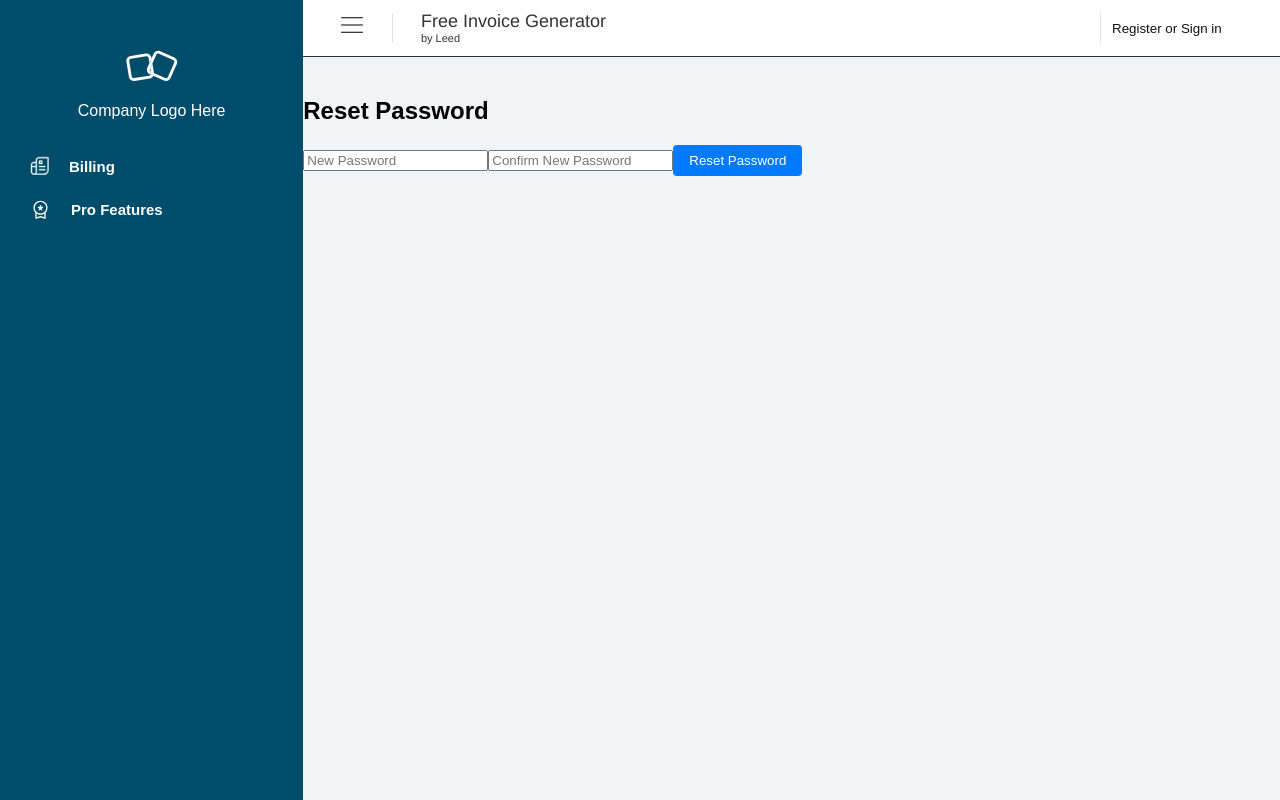
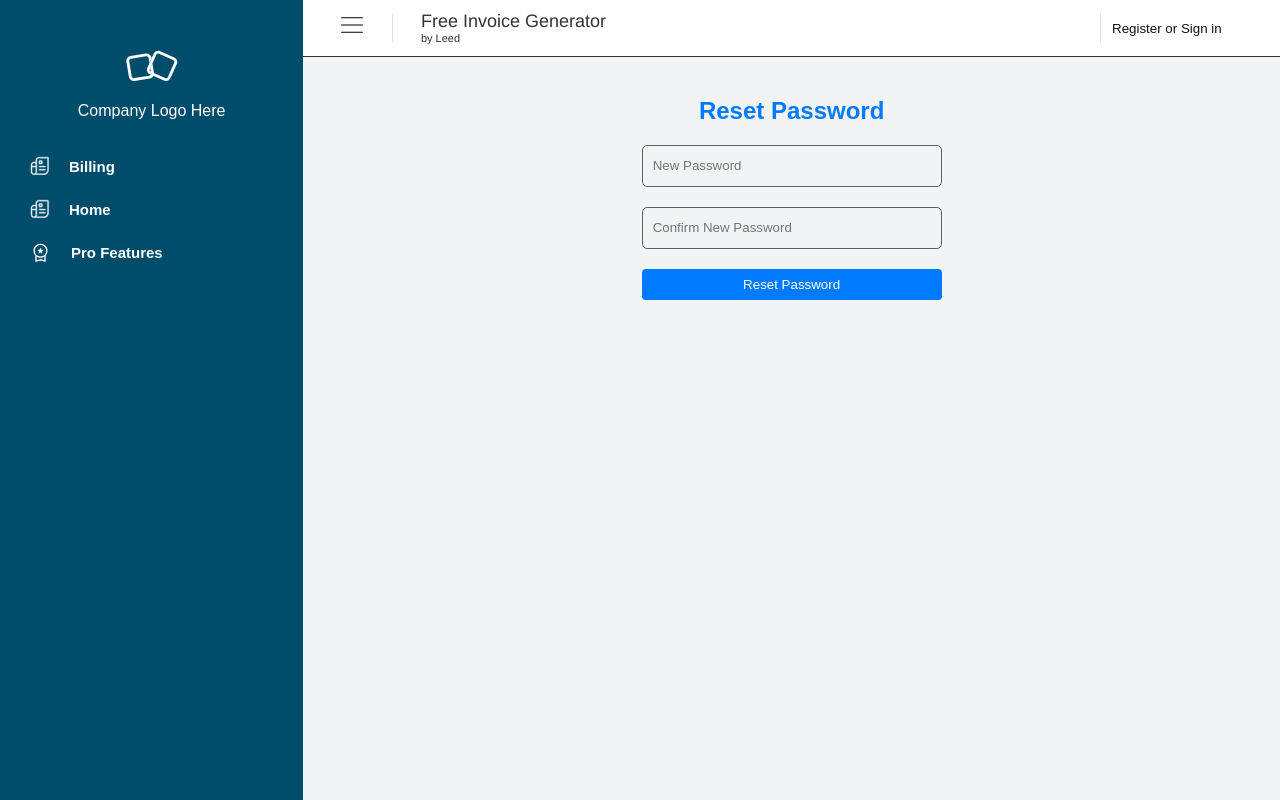
Before and after one commit to adnanmalik3737/invoice-generator, a React (Create React App) app: page /resetpassword in a window 1280 px wide. Built offline with nearby package versions, Linux system fonts and the light colour scheme.

Commit message:
user profile chnages, logout added

```diff
--- a/src/App.js
+++ b/src/App.js
@@ -1,5 +1,5 @@
 import "./App.css";
-import React, { useState } from "react";
+import React, { useState, useEffect } from "react";
 import { BrowserRouter as Router, Routes, Route } from "react-router-dom";
 import Sidebar from "./screens/Navbar/LeftNavbar";
 import SignaturePopup from "./screens/MainForm/SignaturePopup";
@@ -10,12 +10,20 @@ import HeaderBar from "./screens/HeaderBar/Header.js";
 import ResetPassword from "./screens/HeaderBar/ResetPassword.js";
 import SidebarOptions from "./screens/Sidebar/SidebarOptions";
 import UserProfile from "./screens/HeaderBar/UserProfile";
+
 function App() {
   const [isPopupOpen, setIsPopupOpen] = useState(false);
   const [selectedColor, setSelectedColor] = useState();
   const openPopup = () => {
     setIsPopupOpen(true);
   };
+
+  // useEffect(() => {
+  //   const isLoggedIn = localStorage.getItem("isUserLoggedIn");
+  //   if (isLoggedIn === "true") {
+  //     setIsUserLoggedIn(true);
+  //   }
+  // }, []);
 
   const [showUserProfile, setShowUserProfile] = useState(false);
 
@@ -57,6 +65,7 @@ function App() {
             <div className="navComponents">
               {showUserProfile && <UserProfile />}
               <Routes>
+                <Route path="/home"></Route>
                 <Route path="/create-invoice" element={<MainForm />}></Route>
                 <Route path="/history" element={<SignaturePopup />}></Route>
                 <Route
@@ -81,9 +90,8 @@ function App() {
                   element={<ResetPassword />}
                 ></Route>
 
-                {showUserProfile && (
-                  <Route path="/user-profile" element={<UserProfile />}></Route>
-                )}
+                {showUserProfile && <></>}
+                <Route path="/user-profile" element={<UserProfile />}></Route>
               </Routes>
               {/* <div className="sidebarOptions">
                 <SidebarOptions
--- a/src/screens/HeaderBar/Account.css
+++ b/src/screens/HeaderBar/Account.css
@@ -151,6 +151,13 @@
   clear: both;
 }
 
+.getLogout {
+  width: 300px;
+  display: flex;
+  justify-content: space-between;
+  margin: auto;
+}
+
 .socialLogins {
   display: flex;
   width: 100%;
@@ -171,6 +178,7 @@
   margin: auto;
   padding: 12px;
   width: 20px;
+  cursor: pointer;
 }
 
 .response-details {
--- a/src/screens/HeaderBar/Header.js
+++ b/src/screens/HeaderBar/Header.js
@@ -1,6 +1,7 @@
 import React, { useState } from "react";
 import "./HeaderStyle.css";
 import Accounts from "./Accounts";
+import { Link } from "react-router-dom";
 import UserProfile from "./UserProfile";
 
 const HeaderBar = ({ toggleSidebar, sidebarVisible, openUserProfile }) => {
@@ -81,10 +82,10 @@ const HeaderBar = ({ toggleSidebar, sidebarVisible, openUserProfile }) => {
         /> */}
 
         {isUserLoggedIn ? (
-          // If user is logged in, display user profile button {handleLogout}
-          <button className="profileBtn" onClick={openUserProfile}>
-            User Profile
-          </button>
+          // If user is logged in, display user profile button {handleLogout} // onClick={openUserProfile}
+          <Link to={"/user-profile"} className="profileBtn">
+            {"AR"}
+          </Link>
         ) : (
           // If user is not logged in, display login/register button  onClick={handleLogin}
           <button className="loginBtn" onClick={handleLogin}>
--- a/src/screens/HeaderBar/HeaderStyle.css
+++ b/src/screens/HeaderBar/HeaderStyle.css
@@ -41,6 +41,17 @@
   height: 30px;
   width: 1px;
   margin: 10px 10px;
+}
+
+.profileBtn {
+  padding: 10px;
+  background-color: #007bff;
+  border: 1px solid #fff;
+  color: #fff;
+  border-radius: 50%;
+  display: flex;
+  align-items: center;
+  text-decoration: none;
 }
 
 .headerBar .div-title {
@@ -125,3 +136,27 @@
   display: flex;
   align-items: center;
 }
+
+.resetPass {
+  display: flex;
+  flex-direction: column;
+  margin: auto;
+}
+.resetPass h2 {
+  text-align: center;
+  color: #007bff;
+}
+.resetPassForm {
+  display: flex;
+  flex-direction: column;
+  margin: auto;
+  width: 300px;
+}
+.resetPassForm input {
+  padding: 10px;
+  margin-bottom: 20px;
+  border-radius: 5px;
+  border: 1px solid #606060;
+  background: #f2f3f5;
+  height: 20px;
+}
--- a/src/screens/HeaderBar/ResetPassword.js
+++ b/src/screens/HeaderBar/ResetPassword.js
@@ -1,4 +1,5 @@
 import React, { useState, useEffect } from "react";
+import "./HeaderStyle.css";
 
 const ResetPassword = () => {
   const [newPassword, setNewPassword] = useState("");
@@ -49,9 +50,9 @@ const ResetPassword = () => {
   };
 
   return (
-    <div>
+    <div className="resetPass">
       <h2>Reset Password</h2>
-      <form onSubmit={handleResetPassword}>
+      <form className="resetPassForm" onSubmit={handleResetPassword}>
         <input
           type="password"
           placeholder="New Password"
--- a/src/screens/HeaderBar/UserProfile.css
+++ b/src/screens/HeaderBar/UserProfile.css
@@ -4,7 +4,7 @@
   flex-direction: column;
   align-items: center;
   justify-content: center;
-
+  margin: 5% 10%;
   /* Make the container fill the viewport */
   width: 50%;
   height: 50%;
--- a/src/screens/HeaderBar/UserProfile.js
+++ b/src/screens/HeaderBar/UserProfile.js
@@ -29,36 +29,44 @@ function UserProfile({ user, fetchUserData }) {
   return (
     <div className="userProfile">
       {/* Display user data from the fetched response */}
-      {userData && (
+      <div className="profileHeader">
+        <div className="profileWelcome">
+          <p className="mainText">Welcome Abroad, {"Arslan"} 🤝</p>
+          <p className="beowText">
+            Enter your organization details to get started.
+          </p>
+        </div>
+      </div>
+      {/* {userData && ( */}
       <>
         <div className="profile-picture">
-            <img src={user.profileImage} alt="User Profile" />
+          {/* <img src={user.profileImage} alt="User Profile" /> */}
         </div>
         <div className="profile-details">
           <div className="full-name">
             <label>Full Name:</label>
-              <span>{user.fullName}</span>
+            {/* <span>{user.name}</span> */}
           </div>
           <div className="username">
             <label>Username:</label>
-              <span>{user.username}</span>
+            {/* <span>{user.username}</span> */}
           </div>
           <div className="email">
             <label>Email:</label>
-              <span>{user.email}</span>
+            {/* <span>{user.email}</span> */}
           </div>
           <div className="date-of-birth">
             <label>Date of Birth:</label>
-              <span>{user.dob}</span>
+            {/* <span>{user.dob}</span> */}
           </div>
           <div className="address">
             <label>Address:</label>
-              <span>{user.address}</span>
+            {/* <span>{user.address}</span> */}
           </div>
           {/* ... Add other fields as per the image ... */}
         </div>
       </>
-      )}
+      {/* )} */}
     </div>
   );
 }
--- a/src/screens/Navbar/LeftNavbar.js
+++ b/src/screens/Navbar/LeftNavbar.js
@@ -64,6 +64,39 @@ function Sidebar({ isVisible }) {
         <span>
           <svg
             xmlns="http://www.w3.org/2000/svg"
+            width="19"
+            height="19"
+            viewBox="0 0 19 19"
+            fill="none"
+          >
+            <g opacity="0.9">
+              <path
+                d="M9.41775 8.02931H11.823C12.1082 8.02931 12.3384 7.7991 12.3384 7.51391V5.10867C12.3384 4.82348 12.1082 4.59326 11.823 4.59326H9.41775C9.13256 4.59326 8.90234 4.82348 8.90234 5.10867V7.51391C8.90234 7.7991 9.13256 8.02931 9.41775 8.02931ZM9.93316 5.62236H11.3076V6.99678H9.93316V5.62236Z"
+                fill="white"
+                stroke="white"
+                stroke-width="0.4"
+              />
+              <path
+                d="M18.0787 1.14355H8.73088C7.11937 1.14355 5.81024 2.45441 5.81024 4.0642V5.96434H3.90838C2.30375 5.96434 0.998047 7.27004 0.998047 8.87467V15.8258C0.998047 17.4304 2.30375 18.7361 3.90838 18.7361H13.9537C15.1924 18.7361 16.3589 18.2534 17.2351 17.3772C18.1113 16.501 18.5941 15.3362 18.5941 14.0958V1.65896C18.5941 1.37377 18.3639 1.14355 18.0787 1.14355ZM3.90838 6.99515H5.80852V10.091H2.02886V8.87467C2.02886 7.8387 2.87241 6.99515 3.90838 6.99515ZM3.91869 17.7053H3.90838C2.87241 17.7053 2.02886 16.8618 2.02886 15.8258V11.1219H5.81024V15.8258C5.81024 16.8618 4.96669 17.7053 3.93072 17.7053H3.91869ZM17.5633 14.0975C17.5633 16.0869 15.9449 17.707 13.9537 17.707H6.15041C6.57991 17.2002 6.84105 16.5439 6.84105 15.8275V4.0642C6.84105 3.02136 7.68976 2.17437 8.73088 2.17437H17.5633V14.0975Z"
+                fill="white"
+                stroke="white"
+                stroke-width="0.4"
+              />
+              <path
+                d="M9.41775 11.1216H14.9756C15.2608 11.1216 15.491 10.8914 15.491 10.6062C15.491 10.321 15.2608 10.0908 14.9756 10.0908H9.41775C9.13256 10.0908 8.90234 10.321 8.90234 10.6062C8.90234 10.8914 9.13256 11.1216 9.41775 11.1216ZM9.41775 14.2158H14.9756C15.2608 14.2158 15.491 13.9856 15.491 13.7004C15.491 13.4152 15.2608 13.185 14.9756 13.185H9.41775C9.13256 13.185 8.90234 13.4152 8.90234 13.7004C8.90234 13.9856 9.13256 14.2158 9.41775 14.2158Z"
+                fill="white"
+                stroke="white"
+                stroke-width="0.4"
+              />
+            </g>
+          </svg>
+        </span>
+        <NavItem title="Home" subItems={["Home"]} />
+      </div>
+      <div className="navlist">
+        <span>
+          <svg
+            xmlns="http://www.w3.org/2000/svg"
             width="21"
             height="21"
             viewBox="0 0 21 21"
```
Also changed, not shown: src/screens/HeaderBar/Accounts.js (+64 -15 lines). Lines whose indentation alone changed are shown as unchanged.
